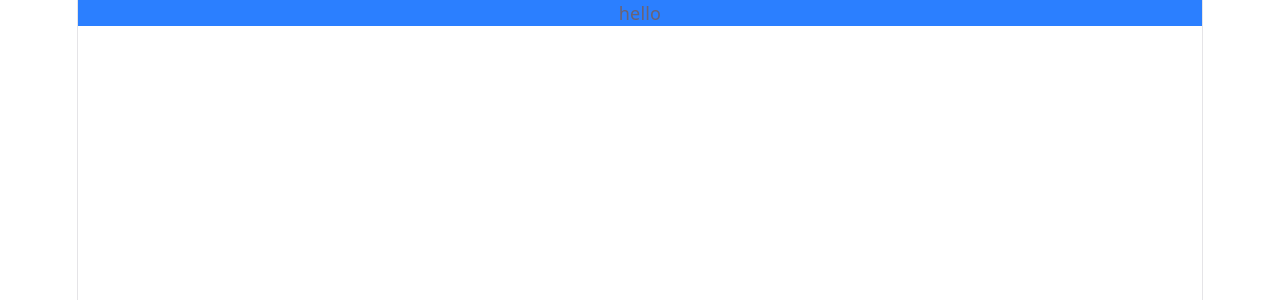
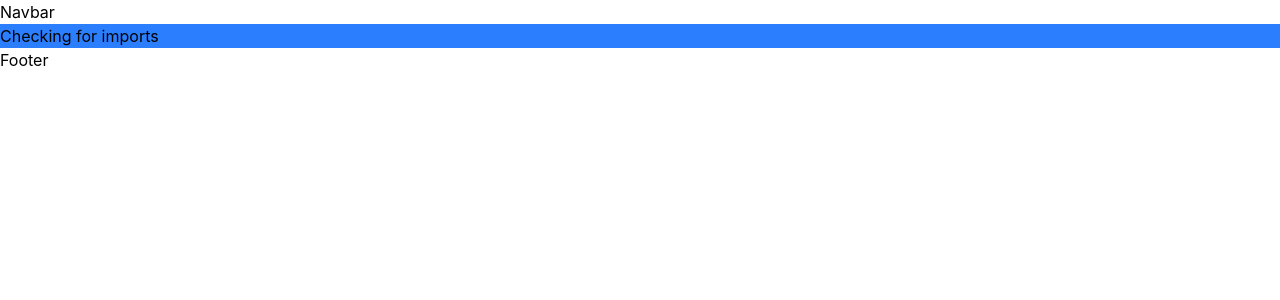
Before and after one commit to ahanadasgupta26/InventOPredict_Binary, a React (Vite) app: page / in a window 1280 px wide. Shown: the top 300 px of the page. Built offline with nearby package versions, Linux system fonts and the light colour scheme.

Commit message:
Few Components

```diff
--- a/src/App.jsx
+++ b/src/App.jsx
@@ -1,15 +1,15 @@
 import { useState } from 'react'
-import reactLogo from './assets/react.svg'
-import viteLogo from './assets/vite.svg'
-import heroImg from './assets/hero.png'
 import './App.css'
+import { Navbar } from './components/Navbar'
+import Footer from './components/Footer'
 
 function App() {
-  const [count, setCount] = useState(0)
 
   return (
     <>
-      <div className='bg-blue-500'>hello</div>
+      <Navbar/>
+      <div className='bg-blue-500'>Checking for imports</div>
+      <Footer/>
     </>
   )
 }
--- /dev/null
+++ b/src/components/Footer.jsx
@@ -0,0 +1,12 @@
+
+import React from 'react'
+
+const Footer = () => {
+  return (
+    <>
+      <div>Footer</div>
+    </>
+  )
+}
+
+export default Footer
--- /dev/null
+++ b/src/components/Navbar.jsx
@@ -0,0 +1,7 @@
+import React from 'react'
+
+export const Navbar = () => {
+  return (
+    <div>Navbar</div>
+  )
+}
--- a/src/index.css
+++ b/src/index.css
@@ -1,111 +1 @@
-:root {
-  --text: #6b6375;
-  --text-h: #08060d;
-  --bg: #fff;
-  --border: #e5e4e7;
-  --code-bg: #f4f3ec;
-  --accent: #aa3bff;
-  --accent-bg: rgba(170, 59, 255, 0.1);
-  --accent-border: rgba(170, 59, 255, 0.5);
-  --social-bg: rgba(244, 243, 236, 0.5);
-  --shadow:
-    rgba(0, 0, 0, 0.1) 0 10px 15px -3px, rgba(0, 0, 0, 0.05) 0 4px 6px -2px;
-
-  --sans: system-ui, 'Segoe UI', Roboto, sans-serif;
-  --heading: system-ui, 'Segoe UI', Roboto, sans-serif;
-  --mono: ui-monospace, Consolas, monospace;
-
-  font: 18px/145% var(--sans);
-  letter-spacing: 0.18px;
-  color-scheme: light dark;
-  color: var(--text);
-  background: var(--bg);
-  font-synthesis: none;
-  text-rendering: optimizeLegibility;
-  -webkit-font-smoothing: antialiased;
-  -moz-osx-font-smoothing: grayscale;
-
-  @media (max-width: 1024px) {
-    font-size: 16px;
-  }
-}
-
-@media (prefers-color-scheme: dark) {
-  :root {
-    --text: #9ca3af;
-    --text-h: #f3f4f6;
-    --bg: #16171d;
-    --border: #2e303a;
-    --code-bg: #1f2028;
-    --accent: #c084fc;
-    --accent-bg: rgba(192, 132, 252, 0.15);
-    --accent-border: rgba(192, 132, 252, 0.5);
-    --social-bg: rgba(47, 48, 58, 0.5);
-    --shadow:
-      rgba(0, 0, 0, 0.4) 0 10px 15px -3px, rgba(0, 0, 0, 0.25) 0 4px 6px -2px;
-  }
-
-  #social .button-icon {
-    filter: invert(1) brightness(2);
-  }
-}
-
-body {
-  margin: 0;
-}
-
-#root {
-  width: 1126px;
-  max-width: 100%;
-  margin: 0 auto;
-  text-align: center;
-  border-inline: 1px solid var(--border);
-  min-height: 100svh;
-  display: flex;
-  flex-direction: column;
-  box-sizing: border-box;
-}
-
-h1,
-h2 {
-  font-family: var(--heading);
-  font-weight: 500;
-  color: var(--text-h);
-}
-
-h1 {
-  font-size: 56px;
-  letter-spacing: -1.68px;
-  margin: 32px 0;
-  @media (max-width: 1024px) {
-    font-size: 36px;
-    margin: 20px 0;
-  }
-}
-h2 {
-  font-size: 24px;
-  line-height: 118%;
-  letter-spacing: -0.24px;
-  margin: 0 0 8px;
-  @media (max-width: 1024px) {
-    font-size: 20px;
-  }
-}
-p {
-  margin: 0;
-}
-
-code,
-.counter {
-  font-family: var(--mono);
-  display: inline-flex;
-  border-radius: 4px;
-  color: var(--text-h);
-}
-
-code {
-  font-size: 15px;
-  line-height: 135%;
-  padding: 4px 8px;
-  background: var(--code-bg);
-}
+@import "tailwindcss";
```
